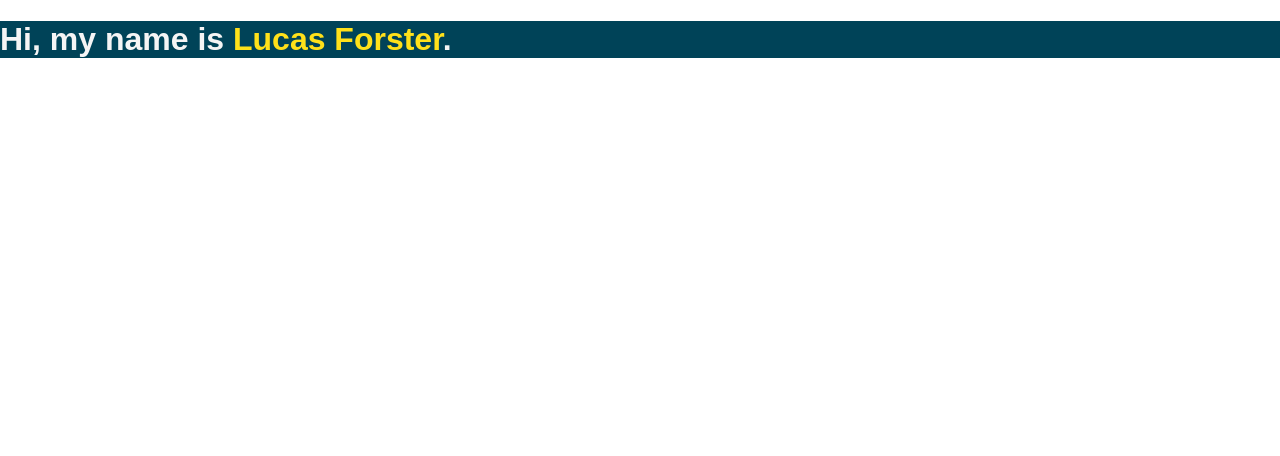
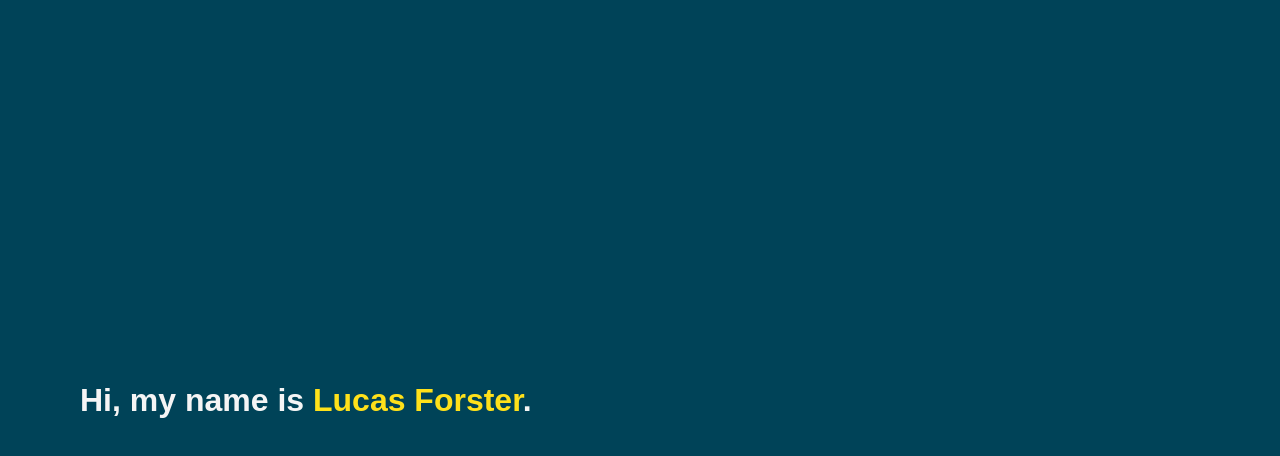
Before and after one commit to LucasForster/lucasforster.com, a Gatsby site: page / in a window 1280 px wide. Built offline with nearby package versions, Linux system fonts and the light colour scheme; Gatsby itself is replaced by a stand-in of ours.

Commit message:
Align text and add padding

```diff
--- a/src/components/Hero.jsx
+++ b/src/components/Hero.jsx
@@ -3,7 +3,7 @@
 import '../styles/hero.scss';
 
 const Hero = () => (
-  <div className="blue-theme">
+  <div className="hero blue-theme full-height">
     <h1 className="hello">
       Hi, my name is&nbsp;
       <span className="accent">
--- a/src/styles/hero.scss
+++ b/src/styles/hero.scss
@@ -1,8 +1,16 @@
 @import "variables";
+
+.hero {
+  height: 100vh;
+  display: flex;
+  align-items: center;
+  padding-left: 5rem;
+}
 
 .hello {
   animation-duration: 1s;
   animation-name: fadeInLeft;
+  text-align: left;
 }
 
 @keyframes fadeInLeft {
```
